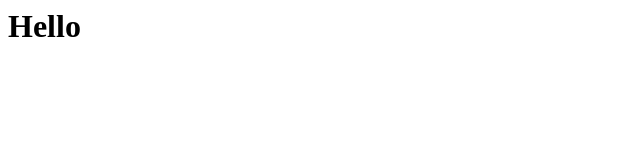
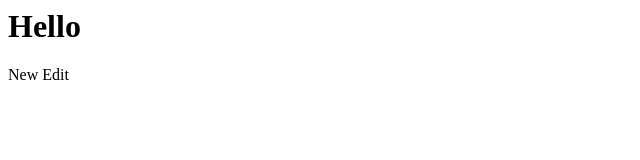
Before and after one commit to trthminh/demogit, a plain HTML site: page index.html in a window 1280 px wide. Shown: the full height of the page, 0-640 px from the left. Drawn offline with Linux system fonts and the light colour scheme.

Commit message:
Update index.html

```diff
--- a/index.html
+++ b/index.html
@@ -1 +1,2 @@
 <h1>Hello</h1>
+<p>New Edit</p>
```
